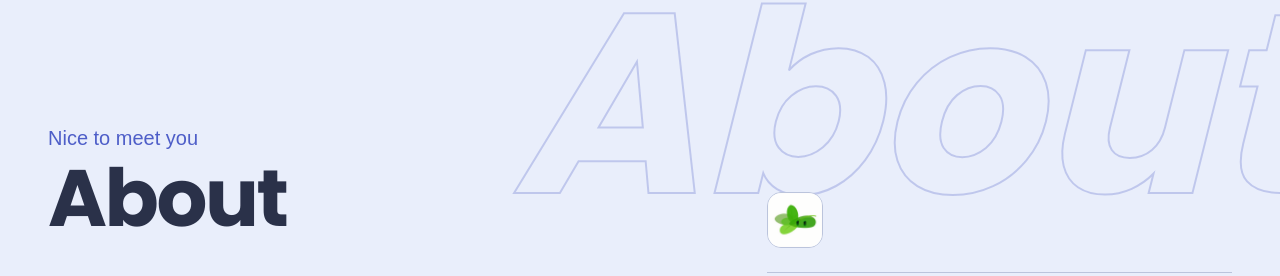
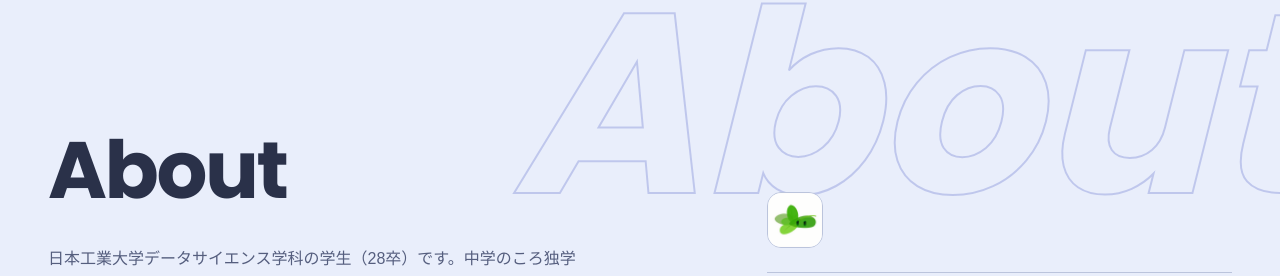
Before and after one commit to mintani/portfolio, a Next.js app: page / in a window 1280 px wide. Shown: the part 920-1196 px from the top of the page. Built offline with nearby package versions, Linux system fonts and the light colour scheme; a web font is replaced by a local one.

Commit message:
refactor(about): drop the script kicker from the section head

```diff
--- a/src/app/globals.css
+++ b/src/app/globals.css
@@ -58,7 +58,6 @@
   --color-night: var(--night);
   --color-focus: var(--focus);
   --font-display: var(--font-poppins), "Poppins", sans-serif;
-  --font-script: var(--font-playwrite), cursive;
   --ease-out: cubic-bezier(0.16, 1, 0.3, 1);
   --ease-in: cubic-bezier(0.7, 0, 0.84, 0);
   --ease-in-out: cubic-bezier(0.65, 0, 0.35, 1);
--- a/src/components/shared/SectionHeading.tsx
+++ b/src/components/shared/SectionHeading.tsx
@@ -1,31 +1,20 @@
 import { cn } from "@/lib/utils";
 
 type SectionHeadingProps = {
-  /** Handwritten kicker set in the hero's script face. Use sparingly. */
-  kicker?: string;
   title: string;
   /** One short line under the title. */
   lede?: string;
   className?: string;
 };
 
-/**
- * Section head shared by the home page. Roman display type with an
- * optional script kicker, echoing the hero's "stylish" lettering.
- */
+/** Section head shared by the home page: roman display title plus an optional lede. */
 export function SectionHeading({
-  kicker,
   title,
   lede,
   className,
 }: SectionHeadingProps) {
   return (
     <div className={cn("flex flex-col gap-2", className)}>
-      {kicker ? (
-        <span className="font-script text-lg sm:text-xl text-accent leading-none">
-          {kicker}
-        </span>
-      ) : null}
       <h2 className="font-display font-bold text-ink leading-[1.05] tracking-[-0.03em] text-[clamp(2.75rem,5vw+1rem,5.25rem)] [overflow-wrap:anywhere] min-w-0">
         {title}
       </h2>
```
